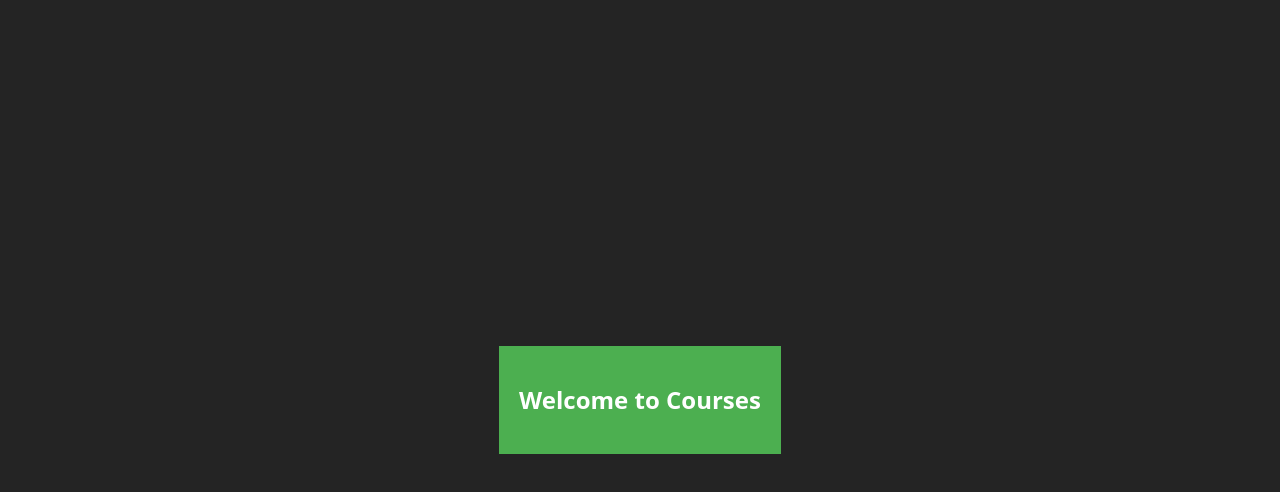
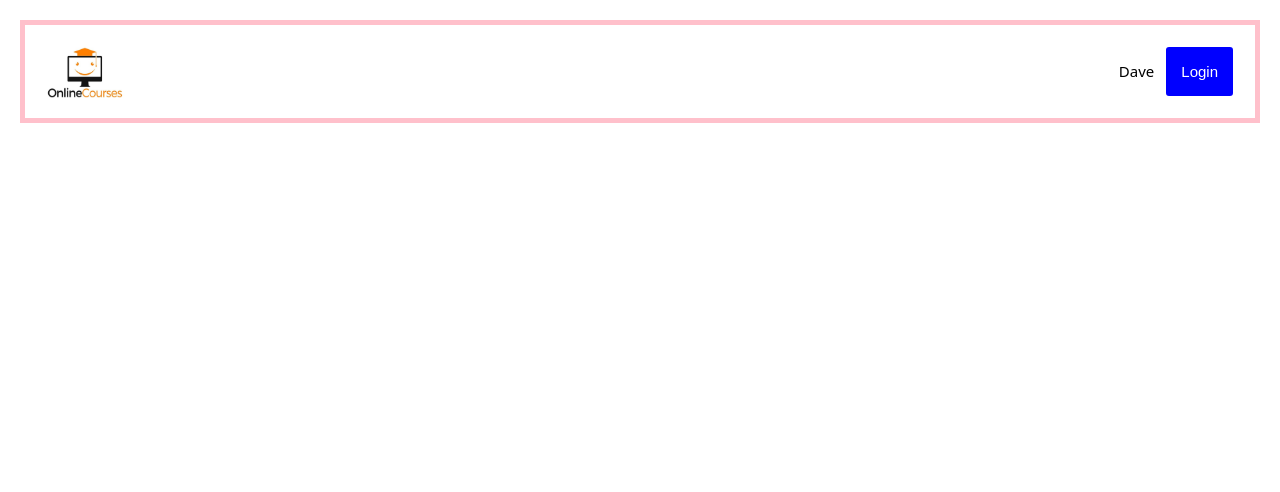
Before and after one commit to abriconi/courses, a React (Vite) app: page / in a window 1280 px wide. Shown: the top 492 px of the page. Built offline with nearby package versions, Linux system fonts and the light colour scheme.

Commit message:
created Header and Button components

```diff
--- a/src/App.css
+++ b/src/App.css
@@ -1,6 +1,6 @@
-#root {
-  max-width: 1280px;
-  margin: 0 auto;
-  padding: 2rem;
-  text-align: center;
+.wrapper {
+  display: flex;
+  flex-direction: column;
+  gap: 15px;
+  padding: 20px;
 }
--- a/src/App.tsx
+++ b/src/App.tsx
@@ -1,11 +1,11 @@
-import './App.css';
-import { Header } from './components/Header/Header';
+import "./App.css";
+import { Header } from "./components/Header/Header";
 
 function App() {
   return (
-    <>
+    <div className="wrapper">
       <Header />
-    </>
+    </div>
   );
 }
 
--- /dev/null
+++ b/src/components/Button/Button.module.scss
@@ -0,0 +1,35 @@
+.button {
+    cursor: pointer;
+    border-radius: 5px;
+    border: 2px solid
+}
+.contained {
+    border-color: blue;
+    color: blue;
+    background-color: white;
+
+    &:hover {
+        border-color: white;
+        color: white;
+        background-color: blue;
+    }
+}
+.outlined {
+    border-color: white;
+    color: white;
+    background-color: blue;
+
+    &:hover {
+        border-color: blue;
+        color: blue;
+        background-color: white;
+    }
+}
+.small {
+    font-size: 12px;
+    padding: 0 10px;
+}
+.large {
+    font-size: 15px;
+    padding: 0 15px;
+}
--- /dev/null
+++ b/src/components/Button/Button.tsx
@@ -0,0 +1,22 @@
+import styles from "./Button.module.scss";
+interface ButtonProps {
+  name: string;
+  variant: "contained" | "outlined";
+  size: "small" | "large";
+}
+export const Button: React.FC<ButtonProps> = ({
+  name,
+  variant,
+  size
+}: ButtonProps) => {
+  return (
+    <button
+      className={`${styles.button}
+        ${variant === "contained" ? styles.contained : styles.outlined}
+        ${size === "small" ? styles.small : styles.large}
+    `}
+    >
+      {name}
+    </button>
+  );
+};
--- a/src/components/Header/Header.module.scss
+++ b/src/components/Header/Header.module.scss
@@ -1,10 +1,28 @@
 .header {
-    background-color: #4CAF50;
+    display: flex;
+    flex-direction: row;
+    justify-content: space-between;
     padding: 20px;
-    text-align: center;
+    border: 5px solid pink;
+
+    .logoWrapper {
+        display: flex;
+        max-width: 80px;
+
+        .logo {
+            width: 100%;
+        }
+    }
+    .loginWrapper {
+        display: flex;
+        flex-direction: row;
+        gap: 10px;
+
+        .userName {
+            font-size: 15px;
+        }
+        .button {
+
+        }
+    }
   }
-
-  .headerTitle {
-    color: white;
-    font-size: 24px;
-  }
--- a/src/components/Header/Header.tsx
+++ b/src/components/Header/Header.tsx
@@ -1,9 +1,17 @@
-import styles from './Header.module.scss';
+import styles from "./Header.module.scss";
+import { Button } from "../Button/Button";
+import logo from "../../../public/img/logo-min.jpg";
 
 export const Header = () => {
   return (
     <header className={styles.header}>
-      <h1 className={styles.headerTitle}>Welcome to Courses</h1>
+      <div className={styles.logoWrapper}>
+        <img src={logo} className={styles.logo} alt="course's logo" />
+      </div>
+      <div className={styles.loginWrapper}>
+        <p className={styles.userName}>Dave</p>
+        <Button name="Login" variant="outlined" size="large"/>
+      </div>
     </header>
   );
 };
--- a/src/index.css
+++ b/src/index.css
@@ -2,30 +2,8 @@
   font-family: system-ui, Avenir, Helvetica, Arial, sans-serif;
   line-height: 1.5;
   font-weight: 400;
-
-  color-scheme: light dark;
-  color: rgba(255, 255, 255, 0.87);
-  background-color: #242424;
-
-  font-synthesis: none;
-  text-rendering: optimizeLegibility;
-  -webkit-font-smoothing: antialiased;
-  -moz-osx-font-smoothing: grayscale;
 }
-
-a {
-  font-weight: 500;
-  color: #646cff;
-  text-decoration: inherit;
-}
-a:hover {
-  color: #535bf2;
-}
-
 body {
   margin: 0;
-  display: flex;
-  place-items: center;
-  min-width: 320px;
-  min-height: 100vh;
+  padding: 0;
 }
```
Also changed, not shown: public/img/logo-min.jpg (added).
